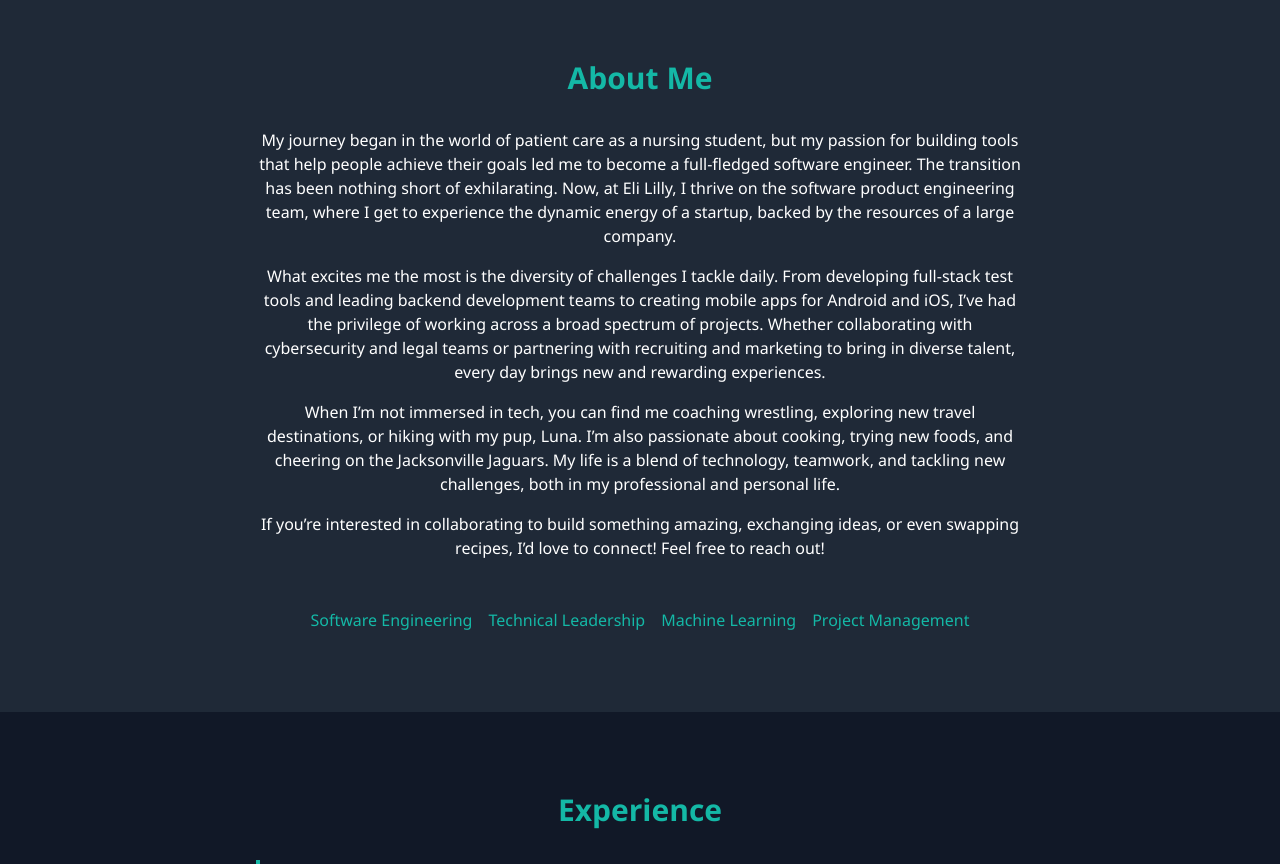
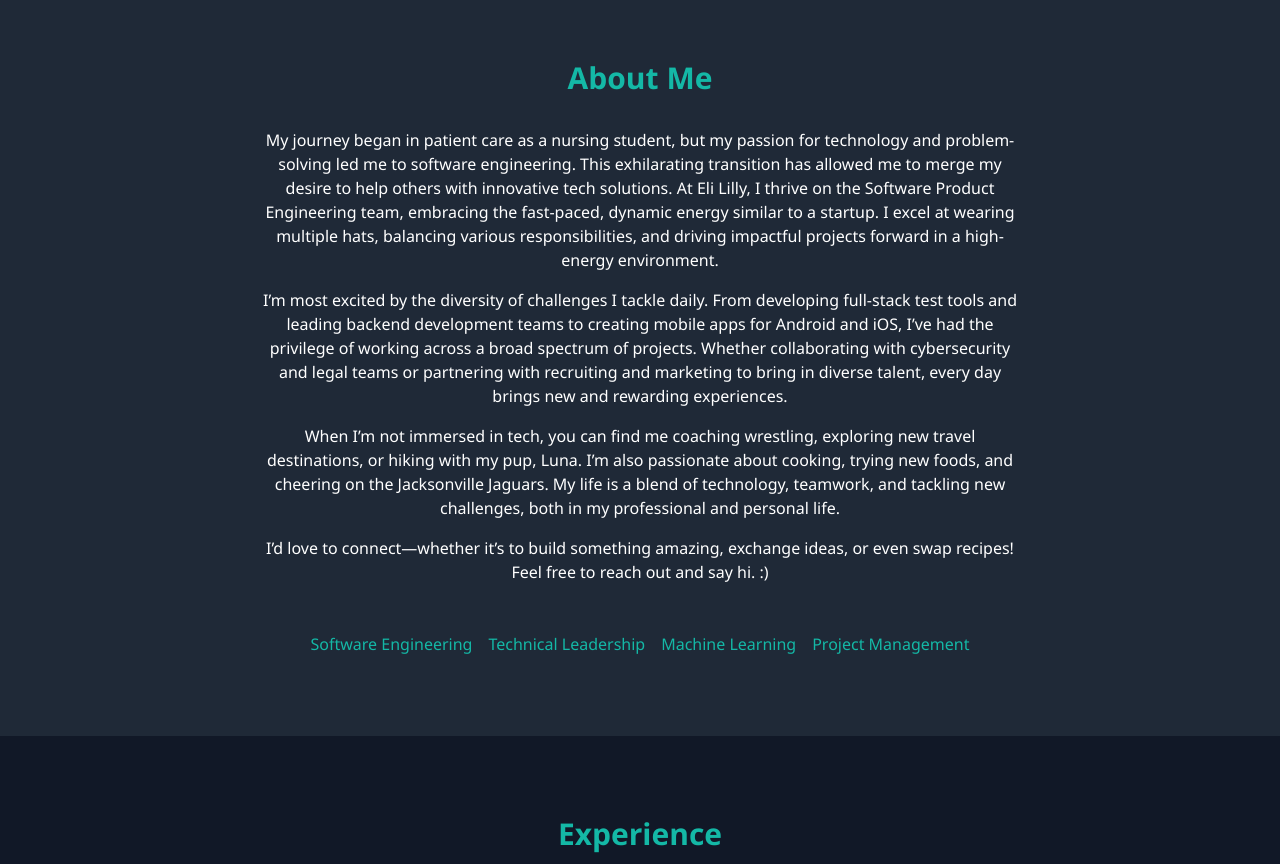
Before and after one commit to isaiahmcnealy/my-portfolio-site, a Next.js app: page / in a window 1280 px wide. Shown: the part 820-1684 px from the top of the page. Built offline with nearby package versions, Linux system fonts and the light colour scheme.

Commit message:
Update about section

```diff
--- a/components/About.tsx
+++ b/components/About.tsx
@@ -5,13 +5,14 @@ const About = () => (
     <h2 className="text-3xl font-bold mb-8 text-teal-500">About Me</h2>
     <div className="max-w-3xl text-center mb-8">
       <p className="mb-4">
-        My journey began in the world of patient care as a nursing student, but my passion for building tools that help
-        people achieve their goals led me to become a full-fledged software engineer. The transition has been nothing
-        short of exhilarating. Now, at Eli Lilly, I thrive on the software product engineering team, where I get to
-        experience the dynamic energy of a startup, backed by the resources of a large company.
+        My journey began in patient care as a nursing student, but my passion for technology and problem-solving led
+        me to software engineering. This exhilarating transition has allowed me to merge my desire to help others with
+        innovative tech solutions. At Eli Lilly, I thrive on the Software Product Engineering team,
+        embracing the fast-paced, dynamic energy similar to a startup. I excel at wearing multiple hats, balancing
+        various responsibilities, and driving impactful projects forward in a high-energy environment.
       </p>
       <p>
-        What excites me the most is the diversity of challenges I tackle daily. From developing full-stack test tools
+        I’m most excited by the diversity of challenges I tackle daily. From developing full-stack test tools
         and leading backend development teams to creating mobile apps for Android and iOS, I’ve had the privilege of
         working across a broad spectrum of projects. Whether collaborating with cybersecurity and legal teams or
         partnering with recruiting and marketing to bring in diverse talent, every day brings new and rewarding
@@ -24,8 +25,8 @@ const About = () => (
         personal life.
       </p>
       <p>
-        If you’re interested in collaborating to build something amazing, exchanging ideas, or even swapping recipes,
-        I’d love to connect! Feel free to reach out!
+        I’d love to connect—whether it’s to build something amazing, exchange ideas, or even swap recipes!
+        Feel free to reach out and say hi. :)
       </p>
     </div>
     <ul className="flex flex-wrap justify-center space-x-4">
```
